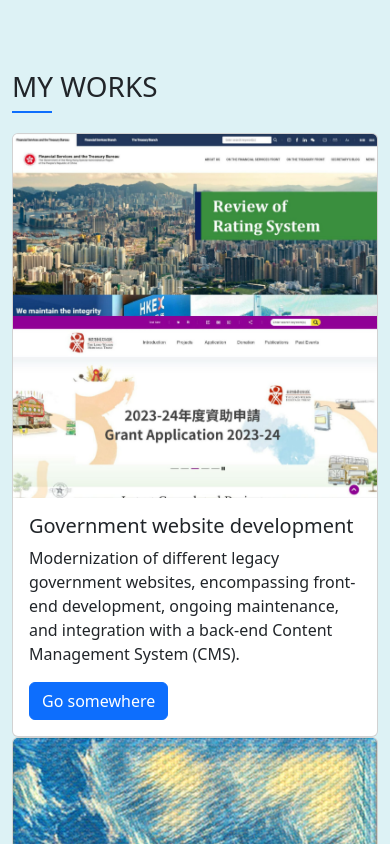
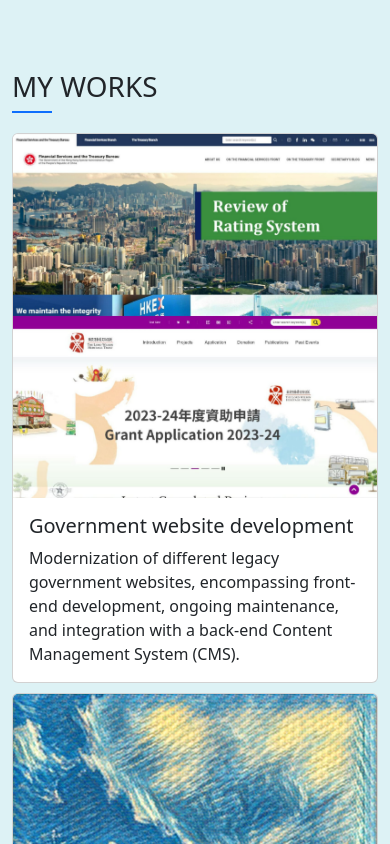
Before and after one commit to tonyfung86/tonyfung-portfolio-react-app, a React (Vite) app: page / in a window 390 px wide. Shown: the part 3720-4564 px from the top of the page. Built offline with nearby package versions, Linux system fonts and the light colour scheme.

Commit message:
update work list button

```diff
--- a/src/components/WorkBox.tsx
+++ b/src/components/WorkBox.tsx
@@ -6,16 +6,17 @@ interface Props {
   icon: string;
   title: string;
   text: ReactNode;
+  link: string;
 }
 
-const WorkBox = ({ icon, title, text }: Props) => {
+const WorkBox = ({ icon, title, text, link }: Props) => {
   return (
     <Card style={{ width: "18rem" }}>
       <Card.Img variant="top" src={icon} />
       <Card.Body>
         <Card.Title>{title}</Card.Title>
         <Card.Text>{text}</Card.Text>
-        <Button variant="primary">Go somewhere</Button>
+        {link !== "" && <Button variant="primary">Go somewhere</Button>}
       </Card.Body>
     </Card>
   );
--- a/src/components/WorkList.tsx
+++ b/src/components/WorkList.tsx
@@ -10,12 +10,14 @@ const works = [
     img: govweb,
     title: "Government website development",
     text: "Modernization of different legacy government websites, encompassing front-end development, ongoing maintenance, and integration with a back-end Content Management System (CMS).",
+    link: "",
   },
   {
     id: 2,
     img: stylized,
     title: "Image stylize app",
     text: "An android project of an social media application with image stylize and basic photo editing function.",
+    link: "",
   },
 ];
 
@@ -32,18 +34,14 @@ const WorkList = () => {
             key={work.id}
             className="center-content"
           >
-            <Card
-              style={
-                {
-                  /*width: "18rem"*/
-                }
-              }
-            >
+            <Card className="workBox">
               <Card.Img variant="top" src={work.img} />
               <Card.Body>
                 <Card.Title>{work.title}</Card.Title>
                 <Card.Text>{work.text}</Card.Text>
-                <Button variant="primary">Go somewhere</Button>
+                {work.link !== "" && (
+                  <Button variant="primary">Go somewhere</Button>
+                )}
               </Card.Body>
             </Card>
           </Col>
--- a/src/css/style.css
+++ b/src/css/style.css
@@ -230,3 +230,9 @@ html {
 .homeBtn.visible {
   opacity: 1; /* When visible, make the button fully opaque */
 }
+
+@media (max-width: 575px) {
+  .workBox {
+    margin-bottom: 10px;
+  }
+}
```
